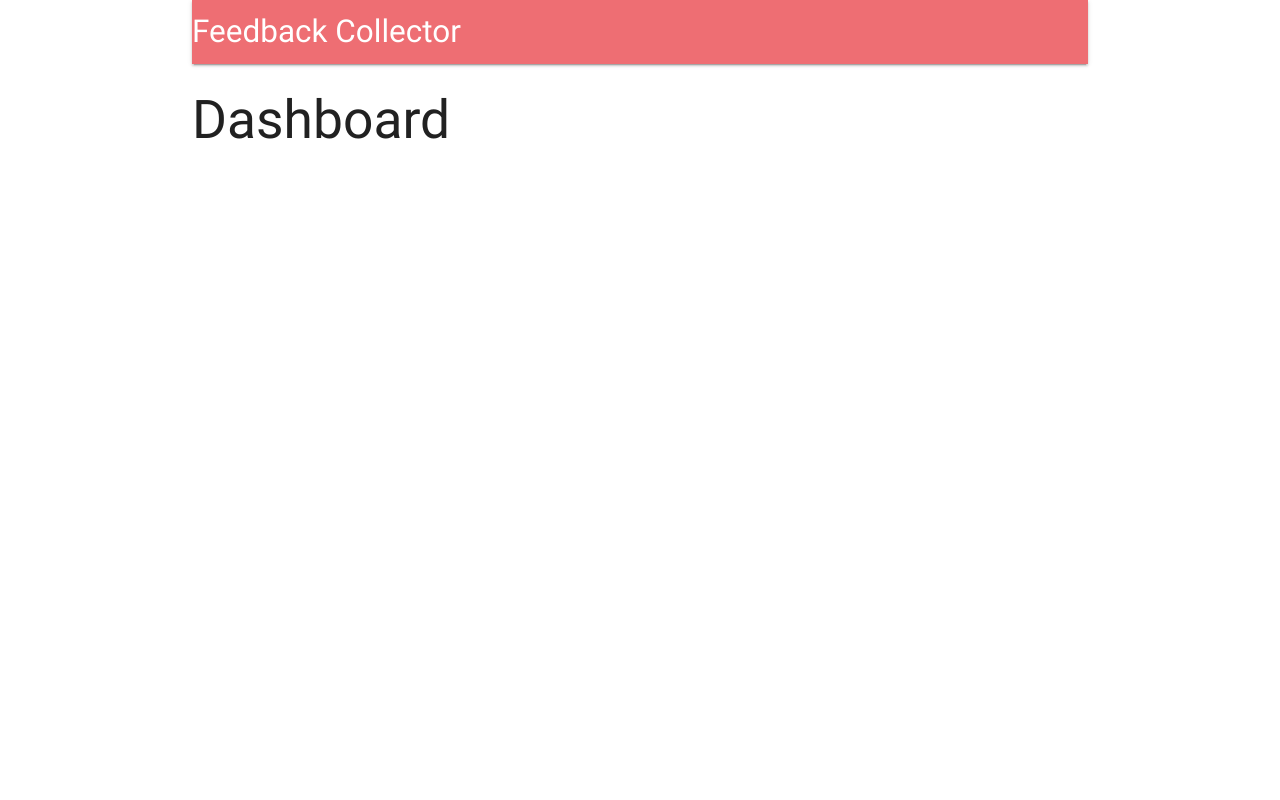
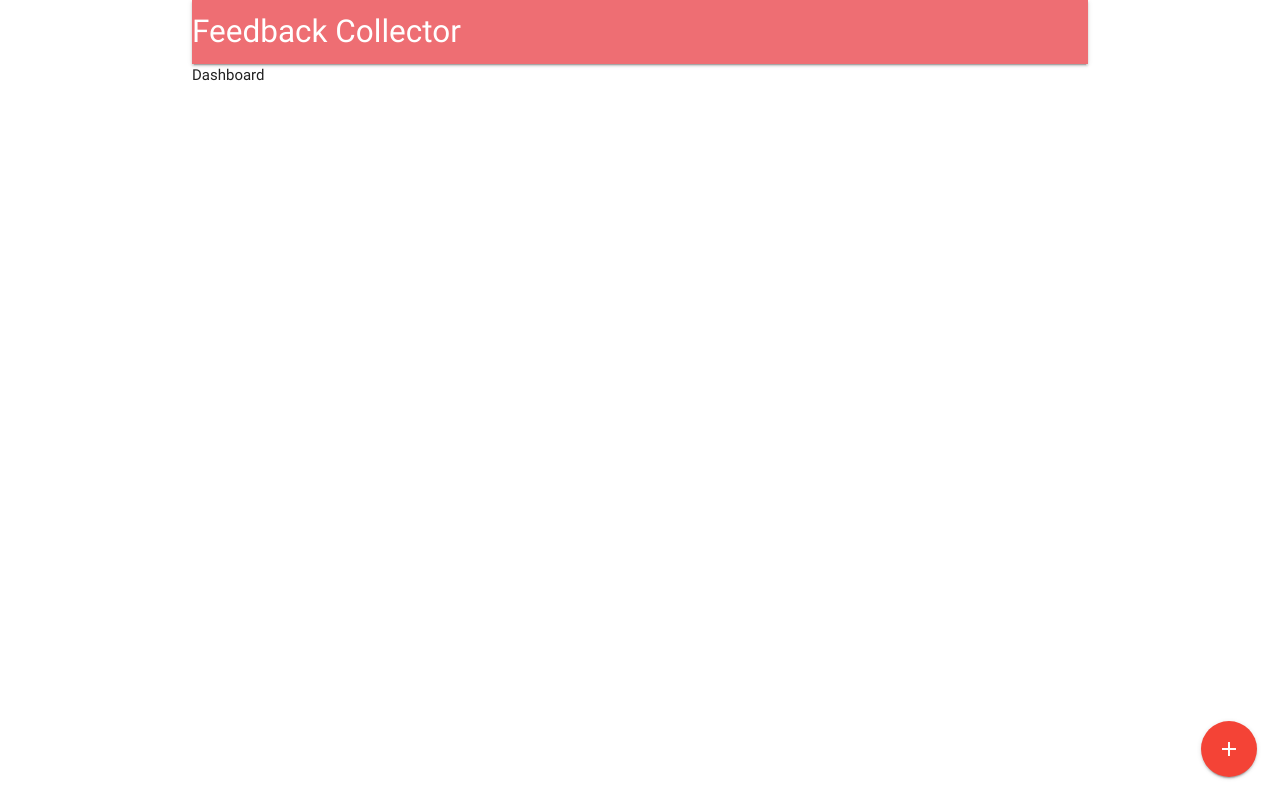
Before and after one commit to BeardOfDan/feedback-collection, a React (Create React App) app in the folder client/: page /surveys in a window 1280 px wide. Built offline with nearby package versions, Linux system fonts and the light colour scheme; no server answers.

Commit message:
(feat) Create a button to add a survey

```diff
--- a/client/public/index.html
+++ b/client/public/index.html
@@ -1,5 +1,6 @@
 <!DOCTYPE html>
 <html lang="en">
+
 <head>
   <meta charset="utf-8">
   <meta name="viewport" content="width=device-width, initial-scale=1, shrink-to-fit=no">
@@ -20,7 +21,11 @@
       Learn how to configure a non-root public URL by running `npm run build`.
     -->
   <title>React App</title>
+
+  <!-- This allows the materialize css module to use icons -->
+  <link href="https://fonts.googleapis.com/icon?family=Material+Icons" rel="stylesheet">
 </head>
+
 <body>
   <noscript>
     You need to enable JavaScript to run this app.
@@ -37,4 +42,5 @@
       To create a production bundle, use `npm run build` or `yarn build`.
     -->
 </body>
+
 </html>
--- a/client/src/components/App.js
+++ b/client/src/components/App.js
@@ -6,11 +6,7 @@ import * as actions from '../actions';
 import Header from './Header';
 import Landing from './Landing';
 
-const Dashboard = () => {
-  return (
-    <h2>Dashboard</h2>
-  );
-};
+import Dashboard from './Dashboard';
 
 const SurveyNew = () => {
   return (
--- /dev/null
+++ b/client/src/components/Dashboard.js
@@ -0,0 +1,16 @@
+import React from 'react';
+
+const Dashboard = () => {
+  return (
+    <div>
+      Dashboard
+      <div class="fixed-action-btn">
+        <a class="btn-floating btn-large red">
+          <i class="large material-icons">add</i>
+        </a>
+      </div>
+    </div>
+  );
+};
+
+export default Dashboard;
```
Lines whose indentation alone changed are shown as unchanged.
